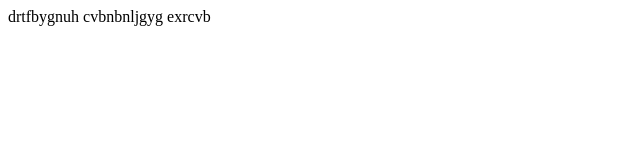
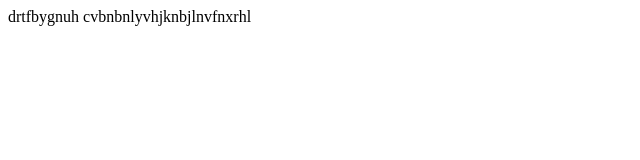
Before and after one commit to 27102023AV/program, a plain HTML site: page index.html in a window 1280 px wide. Shown: the full height of the page, 0-640 px from the left. Drawn offline with Linux system fonts and the light colour scheme.

Commit message:
yvkm;iop

```diff
--- a/index.html
+++ b/index.html
@@ -7,7 +7,7 @@
 </head>
 <body>
     drtfbygnuh
-    cvbnbnljgyg
-    exrcvb
+    cvbnbnlyvhjknbjlnvfnxrhl
+
 </body>
 </html>
```
